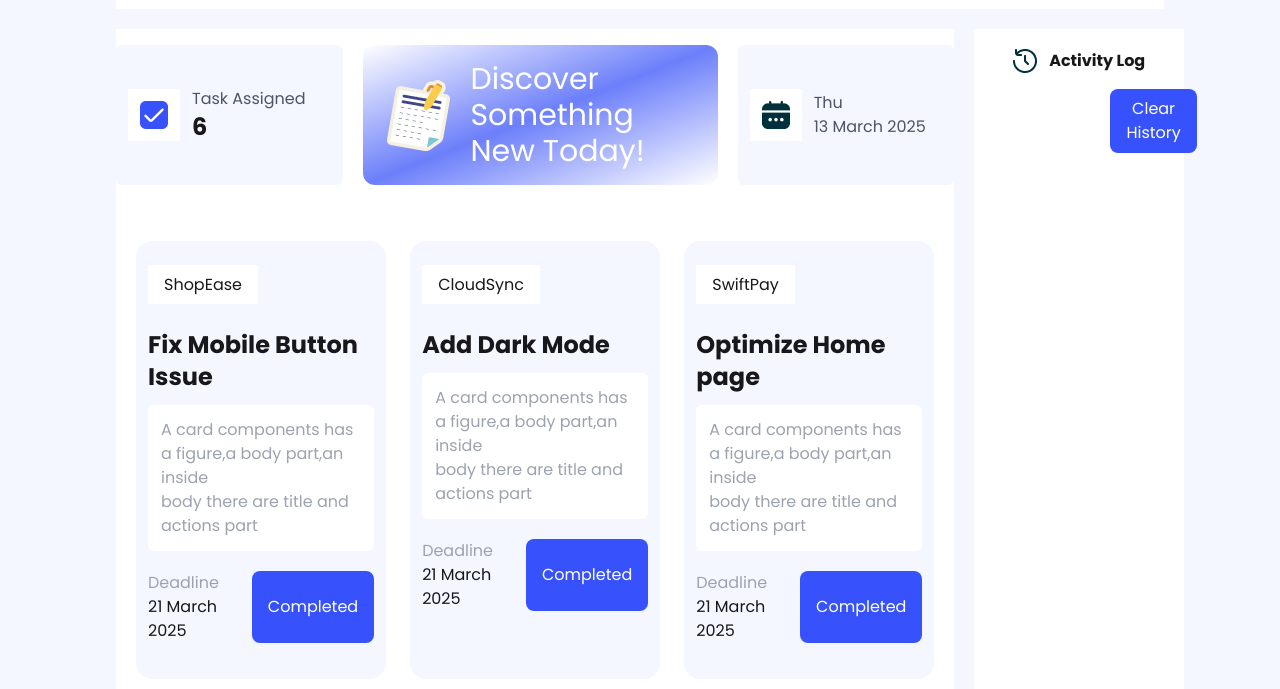
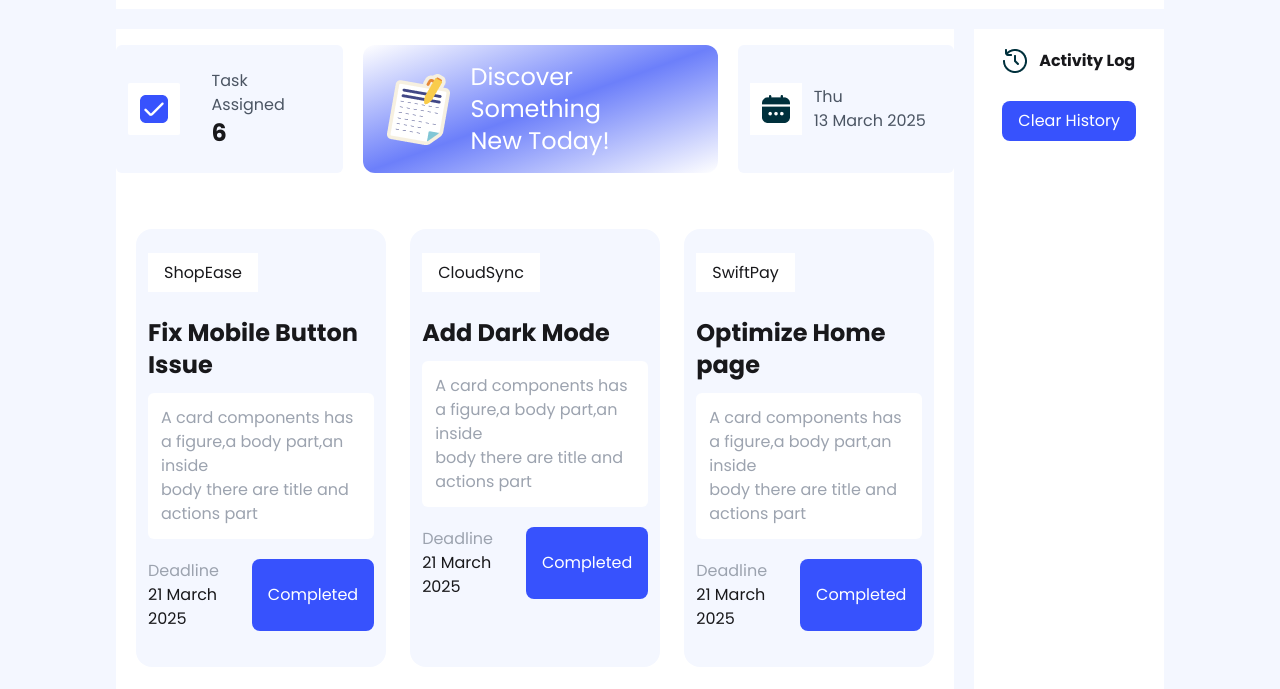
Before and after one commit to malihaa073/Dev-Board, a plain HTML site: page index.html in a window 1280 px wide. Shown: the part 111-800 px from the top of the page. Drawn offline with nearby package versions, Linux system fonts and the light colour scheme; a web font is replaced by a local one.

Commit message:
update code

```diff
--- a/index.html
+++ b/index.html
@@ -60,7 +60,7 @@
             <div class="bg-white p-3 ml-3 rounded-sm" >
                <img src="./assets/checkbox.png" alt="">
             </div>
-            <div class="flex flex-col mr-5">
+            <div class="flex flex-col mx-5">
                <p class="text-gray-600">Task Assigned</p>
                <p id="task" class="font-bold text-2xl">6</p>
             </div>
@@ -68,7 +68,7 @@
    <!--2-->
            <div class="flex flex-row p-4 gap-3 rounded-[12px]  items-center justify-start bg-gradient-to-br from-[#3752fd] via-[#6c7ffa] to-[#9ba8f8] w-[542px]">
                <img src="./assets/board.png" alt="" srcset="">
-               <p id="qa-btn" class="text-white text-3xl">Discover Something<br> New Today!</p>
+               <p id="qa-btn" class="text-white text-2xl">Discover Something<br> New Today!</p>
            </div>
    <!--3-->
             <div class="flex flex-row gap-3 rounded-md items-center w-[343px] bg-[#F4F7FF] ">
@@ -153,7 +153,9 @@
                 <img src="./assets/activity.png" alt="" srcset="">
                 <p class="font-bold">Activity Log</p>
             </div>
-            <button id="clearHistoryBtn" class="rounded-[8px] bg-[#3752FD] text-white  px-4 py-2 items-center ml-32 mt-5 ">Clear History</button>
+            <div class="flex justify-center">
+                <button id="clearHistoryBtn" class="rounded-[8px] bg-[#3752FD] text-white  px-4 py-2 items-center  mt-5 ">Clear History</button>
+            </div>
             <div id="activityLog" class="flex flex-col justify-center items-center  text-gray-600 bg-white"></div>
         </div>
     </main>
```
Also changed, not shown: qa.html (+1 -2 lines).
